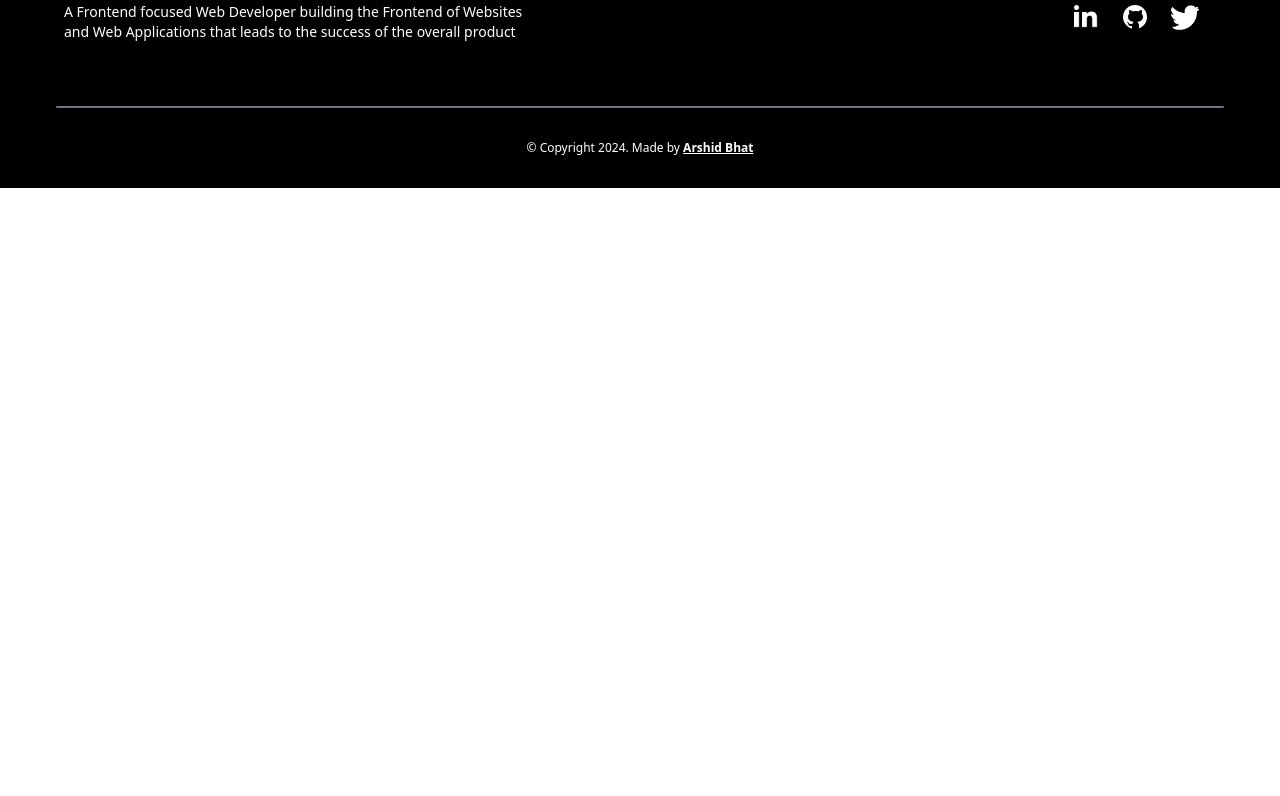
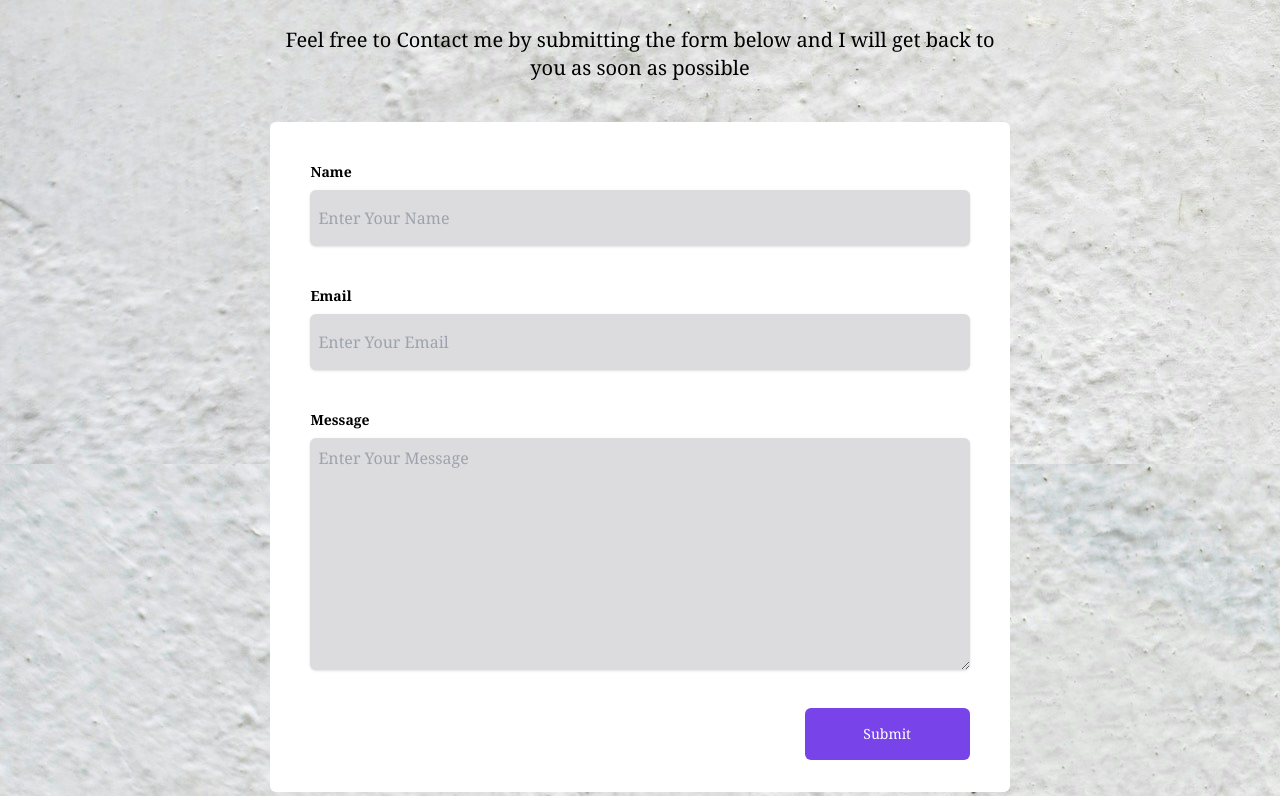
Before and after one commit to bhatarshid/my_portfolio, a Next.js app: page / in a window 1280 px wide. Shown: the part 3540-4336 px from the top of the page. Before the commit the page ends 3728 px from the top, so only its background shows below. Built offline with nearby package versions, Linux system fonts and the light colour scheme.

Commit message:
contact page

```diff
--- a/app/page.tsx
+++ b/app/page.tsx
@@ -10,7 +10,7 @@ export default function Portfolio() {
   return <>
     <NavBarComponent/>
     <LeftbarComponent/>
-    <main className="bg-background bg-cover bg-center bg-no-repeat w-full">
+    <main className="bg-background bg-repeat w-full">
       <IntroComponent/>
       <AboutComponent/>
       <ProjectComponent/>
--- a/components/Contact.tsx
+++ b/components/Contact.tsx
@@ -1,10 +1,72 @@
+'use client'
+import { useState } from "react"
+
 export const ContactComponent = function() {
-  return <div id="contact">
-    <div>
-      <div className="">
+  const [formData, setFormData] = useState({
+    name: '',
+    email: '',
+    message: ''
+  });
+
+  const handleChange = (event: any) => {
+    const { id, value } = event.target;
+    console.log(value)
+    setFormData((prevData) => ({
+      ...prevData,
+      [id]: value,
+    }));
+  }
+  function handler(event: any) {
+    event.preventDefault();
+    alert(`Name: ${formData.name}\nEmail: ${formData.email}\nMessage: ${formData.message}`);
+  }
+  return <div id="contact" className="flex flex-col justify-center px-4 sm:px-6 lg-px-8 font-serif md:min-h-screen py-28">
+      <div className="flex flex-col pb-2">
         <h2 className="text-4xl font-semibold text-center">Contact</h2>
-        <p>Feel free to Contact me by submitting the form below and I will get back to you as soon as possible</p>
+        <hr className="border-t-4 border-customPurple rounded-full w-10 mx-auto mt-5"/>
+        <p className="text-center text-xl p-10 w-4/6 mx-auto">Feel free to Contact me by submitting the form below and I will get back to you as soon as possible</p>
+        <form className="flex flex-col bg-white w-3/5 mx-auto rounded-md" onSubmit={handler} >
+          <div className="space-y-2 px-10 mt-10">
+            <label className="block text-sm font-semibold">Name</label>
+            <input
+              id="name"
+              type="text"
+              placeholder="Enter Your Name"
+              required
+              onChange={handleChange}
+              className="shadow w-full bg-lightGray h-14 px-2 rounded-md"
+            />
+          </div>
+          <div className="space-y-2 px-10 mt-10">
+            <label className="block text-sm font-semibold">Email</label>
+            <input
+              id="email"
+              type="text"
+              placeholder="Enter Your Email"
+              required
+              onChange={handleChange}
+              className="shadow w-full bg-lightGray h-14 px-2 rounded-md"
+            />
+          </div>
+          <div className="space-y-2 px-10 mt-10">
+            <label className="block text-sm font-semibold">Message</label>
+            <textarea
+              id="message"
+              rows={9}
+              placeholder="Enter Your Message"
+              required
+              onChange={handleChange}
+              className="shadow w-full bg-lightGray rounded-md p-2"
+            />
+          </div>
+
+          <div className="flex justify-end px-10">
+            <button type="submit" className="text-white bg-customPurple focus:ring-4 focus:ring-gray-300 font-medium rounded-md text-sm w-1/4 my-8 py-4 ">
+              Submit
+            </button>
+          </div>
+        </form>
       </div>
-    </div>
+
   </div>
 }
```
